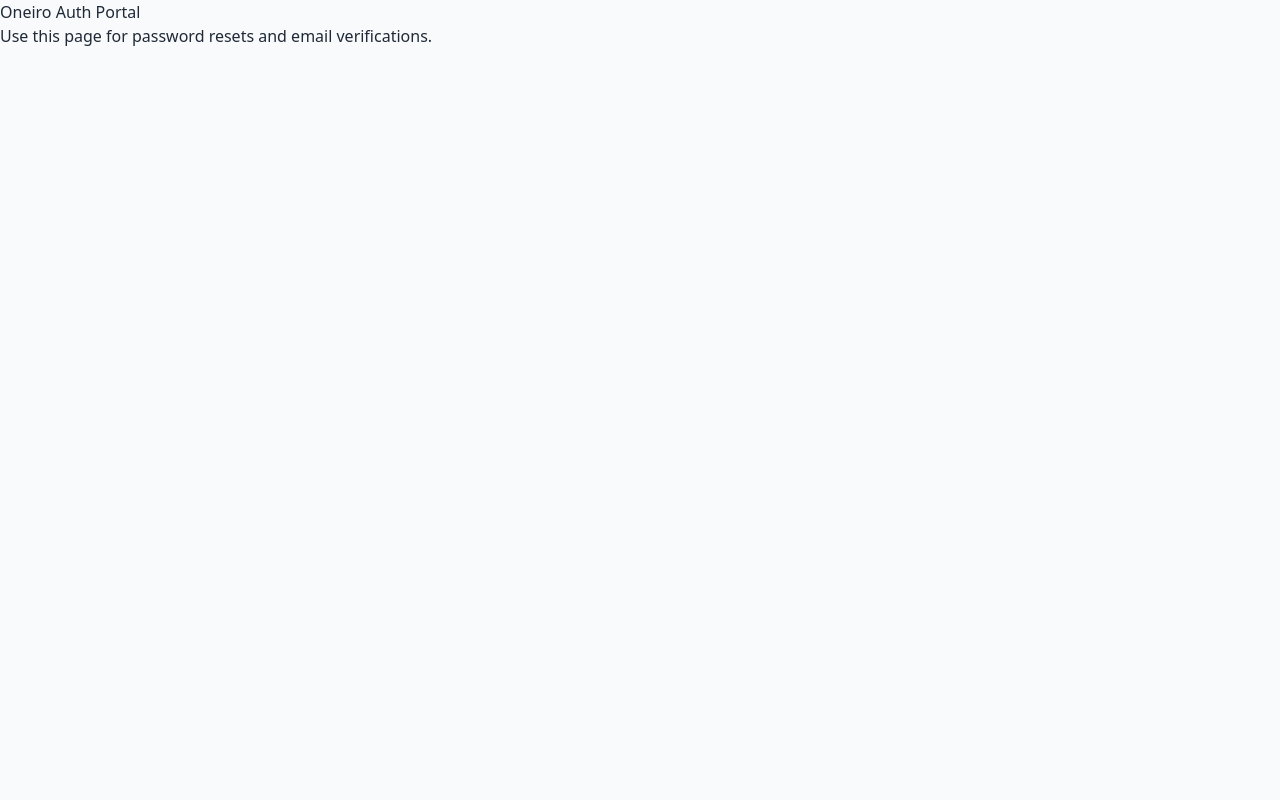
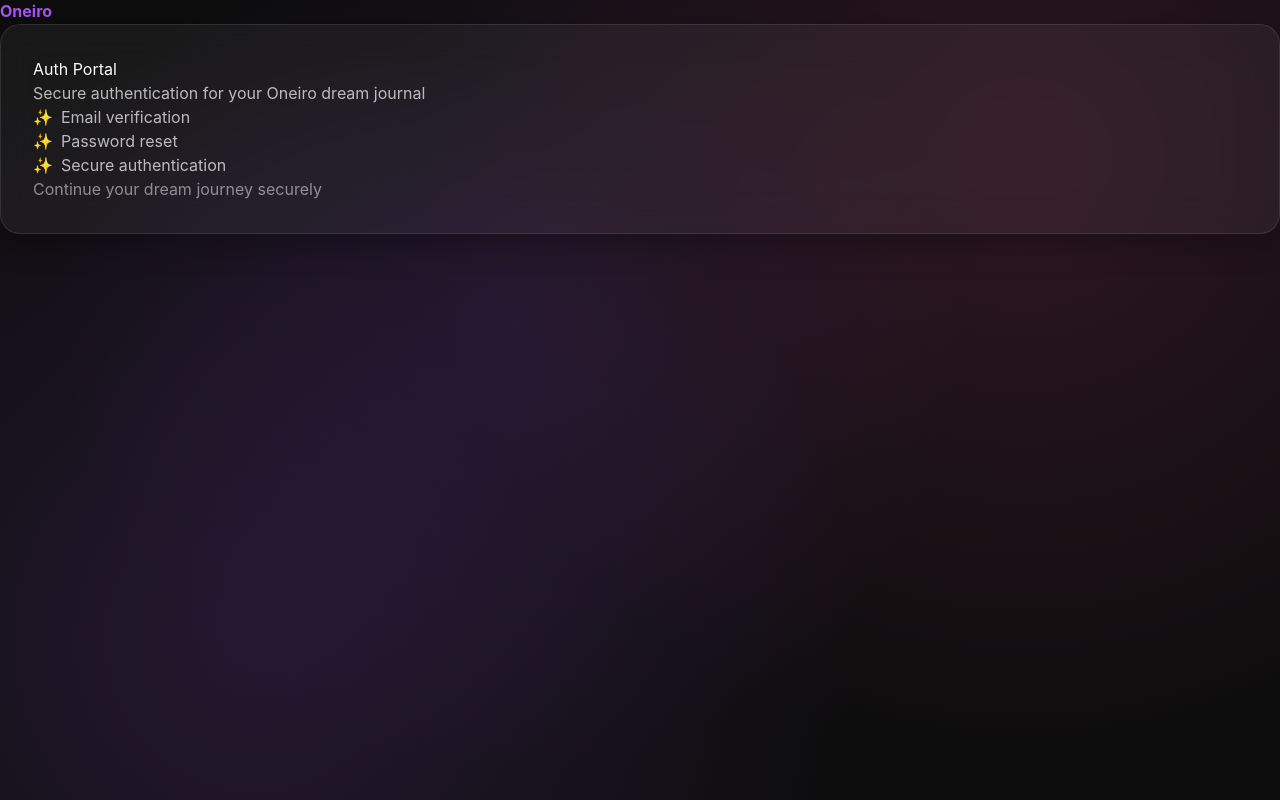
Before and after one commit to debnaml/oneiro-auth, a Next.js app: page / in a window 1280 px wide. Built offline with nearby package versions, Linux system fonts and the light colour scheme.

Commit message:
✨ Apply Oneiro dark theme styling - glassmorphism cards, purple gradients, dark background

```diff
--- a/app/globals.css
+++ b/app/globals.css
@@ -2,6 +2,168 @@
 @tailwind components;
 @tailwind utilities;
 
+/* Override Tailwind's base styles */
+@layer base {
+  html, body {
+    background-color: #0D0D0D !important;
+    color: #FFFFFF !important;
+  }
+}
+
+:root {
+  /* Oneiro Dark Theme Colors */
+  --primary: #A855F7;
+  --primary-light: rgba(168, 85, 247, 0.8);
+  --primary-subtle: rgba(168, 85, 247, 0.4);
+
+  --background: #0D0D0D;
+  --surface: rgba(20, 20, 20, 0.8);
+  --glass-bg: rgba(255, 255, 255, 0.05);
+
+  --text: #FFFFFF;
+  --text-subtle: rgba(255, 255, 255, 0.7);
+  --text-muted: rgba(255, 255, 255, 0.5);
+
+  --accent-pink: #EC4899;
+  --accent-gradient: linear-gradient(135deg, #A855F7, #EC4899);
+}
+
+* {
+  box-sizing: border-box;
+}
+
+html {
+  background: #0D0D0D !important;
+}
+
+body {
+  background: #0D0D0D !important;
+  background-image:
+    radial-gradient(circle at 20% 80%, rgba(168, 85, 247, 0.15) 0%, transparent 50%),
+    radial-gradient(circle at 80% 20%, rgba(236, 72, 153, 0.15) 0%, transparent 50%),
+    radial-gradient(circle at 40% 40%, rgba(168, 85, 247, 0.1) 0%, transparent 50%) !important;
+  color: var(--text) !important;
+  font-family: -apple-system, BlinkMacSystemFont, 'Segoe UI', 'Roboto', sans-serif;
+  min-height: 100vh;
+  margin: 0;
+  padding: 0;
+}
+
+.glass-card {
+  background: var(--glass-bg);
+  backdrop-filter: blur(20px);
+  border: 1px solid rgba(255, 255, 255, 0.1);
+  border-radius: 20px;
+  padding: 32px;
+  box-shadow: 0 8px 32px rgba(0, 0, 0, 0.3);
+}
+
+.btn-primary {
+  background: var(--accent-gradient);
+  border-radius: 12px;
+  padding: 16px 24px;
+  color: white;
+  font-weight: 600;
+  box-shadow: 0 4px 12px rgba(168, 85, 247, 0.3);
+  border: none;
+  cursor: pointer;
+  transition: all 0.3s ease;
+  text-shadow: 0px 1px 2px rgba(0,0,0,0.3);
+}
+
+.btn-primary:hover:not(:disabled) {
+  transform: translateY(-1px);
+  box-shadow: 0 6px 16px rgba(168, 85, 247, 0.4);
+}
+
+.btn-primary:disabled {
+  opacity: 0.5;
+  cursor: not-allowed;
+  transform: none;
+}
+
+.input-field {
+  background: rgba(255, 255, 255, 0.1);
+  border: 1px solid rgba(168, 85, 247, 0.3);
+  border-radius: 8px;
+  padding: 12px 16px;
+  color: var(--text);
+  backdrop-filter: blur(10px);
+  width: 100%;
+  transition: all 0.3s ease;
+}
+
+.input-field::placeholder {
+  color: var(--text-muted);
+}
+
+.input-field:focus {
+  outline: none;
+  border-color: var(--primary);
+  box-shadow: 0 0 0 2px rgba(168, 85, 247, 0.2);
+}
+
+.logo-text {
+  background: var(--accent-gradient);
+  -webkit-background-clip: text;
+  -webkit-text-fill-color: transparent;
+  background-clip: text;
+  font-weight: 700;
+  text-shadow: none;
+}
+
+.text-primary {
+  color: var(--text);
+  text-shadow: 0px 1px 2px rgba(0,0,0,0.3);
+}
+
+.text-secondary {
+  color: var(--text-subtle);
+}
+
+.text-muted {
+  color: var(--text-muted);
+}
+
+.error-message {
+  color: #EF4444;
+  background: rgba(239, 68, 68, 0.1);
+  border: 1px solid rgba(239, 68, 68, 0.3);
+  border-radius: 8px;
+  padding: 12px 16px;
+  backdrop-filter: blur(10px);
+}
+
+.success-message {
+  color: #10B981;
+  background: rgba(16, 185, 129, 0.1);
+  border: 1px solid rgba(16, 185, 129, 0.3);
+  border-radius: 8px;
+  padding: 12px 16px;
+  backdrop-filter: blur(10px);
+}
+
+.feature-item {
+  color: var(--text-subtle);
+  display: flex;
+  align-items: center;
+  gap: 8px;
+}
+
+.feature-item::before {
+  content: '✨';
+  color: var(--primary);
+}
+
+@keyframes float {
+  0%, 100% { transform: translateY(0px); }
+  50% { transform: translateY(-10px); }
+}
+
+.floating {
+  animation: float 6s ease-in-out infinite;
+}
+
 body {
   @apply bg-gray-50 text-gray-800;
 }
--- a/app/layout.js
+++ b/app/layout.js
@@ -7,9 +7,20 @@
 
 export default function RootLayout({ children }) {
   return (
-    <html lang="en">
-      <body className="bg-gray-50 min-h-screen">
-        {children}
+    <html lang="en" style={{background: '#0D0D0D'}}>
+      <body style={{background: '#0D0D0D', color: '#FFFFFF'}} className="min-h-screen">
+        <header className="w-full p-6 relative">
+          <div className="max-w-md mx-auto">
+            <div className="flex items-center justify-center mb-8 floating">
+              <div className="text-3xl font-bold logo-text">
+                Oneiro
+              </div>
+            </div>
+          </div>
+        </header>
+        <main className="container mx-auto px-4 max-w-md">
+          {children}
+        </main>
       </body>
     </html>
   )
--- a/app/page.js
+++ b/app/page.js
@@ -1,8 +1,20 @@
 export default function Home() {
   return (
-    <main className="flex flex-col items-center justify-center h-screen">
-      <h1 className="text-3xl font-bold mb-2">Oneiro Auth Portal</h1>
-      <p className="text-gray-600">Use this page for password resets and email verifications.</p>
-    </main>
+    <div className="flex flex-col items-center justify-center min-h-[50vh]">
+      <div className="glass-card w-full text-center">
+        <h1 className="text-3xl font-bold mb-4 text-primary">Auth Portal</h1>
+        <p className="text-secondary text-lg mb-8">
+          Secure authentication for your Oneiro dream journal
+        </p>
+        <div className="space-y-4 text-sm">
+          <div className="feature-item">Email verification</div>
+          <div className="feature-item">Password reset</div>
+          <div className="feature-item">Secure authentication</div>
+        </div>
+        <div className="mt-8 text-muted text-sm">
+          Continue your dream journey securely
+        </div>
+      </div>
+    </div>
   );
 }
```
Also changed, not shown: app/reset-password/page.js (+37 -16 lines), app/verify/page.js (+14 -6 lines), test-script.js (added, +19 -0 lines).
